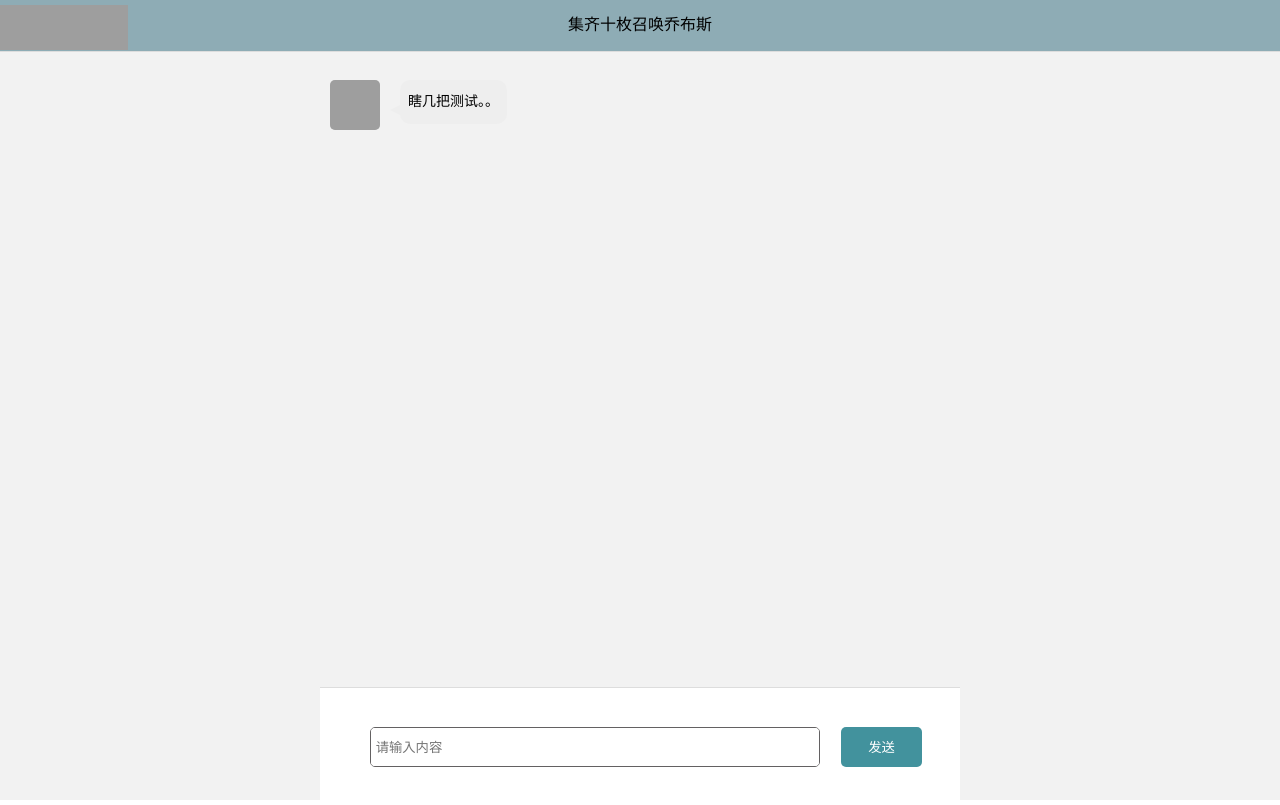
After one commit to SunJX23/FleaMarket, a PHP site: page /chat.html in a window 1280 px wide. The commit adds this page. Run offline with PHP 8.4, Linux system fonts and the light colour scheme; a stand-in replaces the project's code that opens the database connection; some libraries are stand-ins or nearby versions; grey boxes are pictures that could not be loaded.

Commit message:
add chat(guagua)

```diff
--- a/FleaMarket/back_end/Error.php
+++ b/FleaMarket/back_end/Error.php
@@ -6,11 +6,12 @@ class Error
 
     private $error = array(
         'PARAM_DROP'    => array(101, '参数缺失'),
-        'USER_LOST'     => array(202, '无用户信息'),
+        'USER_LOST'     => array(102, '无用户信息'),
         'INSERT_FAILED' => array(201, '数据插入失败'),
         'UPDATE_FAILED' => array(202, '数据更新失败'),
         'DELETE_FAILED' => array(203, '数据删除失败'),
         'UPLOADIMG_FAILED' => array(204, '图片上传失败'),
+        'GETDATA_FAILED'=> array(205, '获取数据失败'),
     );
 
     private $flea = array(
--- /dev/null
+++ b/FleaMarket/chat.html
@@ -0,0 +1,411 @@
+<!DOCTYPE html>
+<html>
+<head>
+	<title>contacts</title>
+	<meta charset="utf-8">
+	<script type="text/javascript" src="js/jquery-3.1.1.min.js"></script>
+    <meta name="viewport" content="width=device-width,height=device-height,initial-scale=1.0, minimum-scale=1.0, maximum-scale=1.0, user-scalable=no">
+	<style type="text/css">
+	    .container_two{
+	    	position: absolute;
+	    	display: block;
+	    	width: 100%;
+	      	height: 100%;
+	    	left: 0;
+	    	top: 0;
+	    	background: #f2f2f2;
+
+	    	-webkit-perspective: 500;
+            -moz-perspective: 500;
+            -ms-perspective: 500;
+    		perspective: 500;
+	        -ms-transform: perspective(500px);
+           	-moz-transform: perspective(500px); /*重要*/
+            transform-style: preserve-3d; /*重要*/
+            transition: all .3s;
+	    }
+	    .flipper{
+	    	position: relative;
+	    	margin: 0px;
+	    	width: 100%;
+	    	height: 100%;
+	    	transform-style: preserve-3d;
+	    }
+	    .container:hover .flipper{
+	    	transform: rotateY(180deg);
+	    }
+	    .front,.back{
+	    	position: absolute;
+	    	left: 0;
+	    	top: 0;
+	    	backface-visibility: hidden;
+	    	width: 100%;
+	    	height: 100%;
+	    }
+	    .front{
+	    	transform: rotateY(0deg);
+	    }
+	    .back{
+	    	transform: rotateY(-180deg);
+	    }
+	    body{
+			background:url() no-repeat;
+			background-size:100%;
+		}
+		@media all and (min-width: 640px) {
+		    body,html,.wenwen-footer,.speak_window{
+		    	width:640px!important;
+		    	margin:0 auto;
+		    }
+		    .speak_window,.wenwen-footer{
+		    	left:50%!important;
+		    	margin-left:-320px
+		    }
+		}
+		input,button{outline:none;}
+		.his_Name{
+			width: 100%;
+			position: fixed;
+			top: -5px;
+			left: 0;
+			background: #8eacb5;
+			border-bottom: solid 1px #ddd;
+			box-sizing: border-box;
+			text-align: center;
+		}
+
+		.wenwen-footer{
+			width:100%;
+			position:fixed;
+			bottom:-5px;
+			left:0;
+			background:#fff;
+			padding:3%;
+			border-top:solid 1px #ddd;
+			box-sizing:border-box;
+		}
+		.wenwen_btn,.wenwen_help{
+			width:15%;
+			text-align:center;
+		}
+		.wenwen_btn img,.wenwen_help img{
+			height:40px;
+		}
+		.wenwen_text{
+			height:40px;
+			border-radius:5px;
+			border:solid 1px #636162;
+			box-sizing:border-box;
+			width:80%;
+			text-align:center;
+			overflow:hidden;
+			margin-left:2%;
+		}
+		.circle-button{
+			padding:0 5px;
+		}
+		.wenwen_text .circle-button{
+			font-size:14px;
+			color:#666;
+			line-height:38px;
+		}
+		.write_box{
+			background:#fff;
+			width:100%;
+			height:40px;
+			line-height:40px;
+		}
+		.write_box input{
+			height:40px;
+			padding:0 5px;
+			line-height:40px;
+			width:100%;
+			box-sizing:border-box;
+			border:0;
+		}
+		.wenwen_help button{
+			width:95%;
+			background:#42929d;
+			color:#fff;
+			border-radius:5px;
+			border:0;
+			height:40px;
+		}
+		#wenwen{
+			height:100%;
+		}
+		.speak_window{
+			overflow-y:scroll;
+			height:90%;
+			width:100%;
+			position: fixed;
+			top:70px;
+			left:0;
+		}
+		.speak_box{
+			margin-bottom:70px;
+			padding:10px;
+		}
+		.question,.answer{
+			margin-bottom:10px;
+		}
+		.question{
+			text-align:right;
+		}
+		.question div{
+			display:inline-block;
+		}
+		.left{float:left;}
+		.right{float:right;}
+		.clear{clear:both;}
+		.heard_img{
+			height:50px;
+			width:50px;
+			border-radius:5px;
+			overflow:hidden;
+			background:#ddd;
+		}
+		.heard_img img{
+			width:100%;
+			height:100%;
+		}
+		.question_text,.answer_text{
+			box-sizing:border-box;
+			position:relative;
+			display:table-cell;
+			min-height:50px;
+		}
+		.question_text{
+			padding-right:20px;
+		}
+		.answer_text{
+			padding-left:20px;
+		}
+		.question_text p,.answer_text p{
+			border-radius:10px;
+			padding:.5rem;
+			margin:0;
+			font-size:14px;
+			line-height:28px;
+			box-sizing:border-box;
+			vertical-align:middle;
+			display:table-cell;
+			word-wrap:break-word;
+		}
+		.answer_text p{
+			background:#eeeeee;
+		}
+		.question_text p{
+			background:#42929d;
+			color:#eeeeee;
+			text-align:left;
+		}
+		.question_text i,.answer_text i{
+			width:0;height:0;
+			border-top:5px solid transparent;
+			border-bottom:5px solid transparent;
+			position:absolute;
+			top:25px;
+		}
+		.answer_text i{
+			border-right:10px solid #eeeeee;
+			left:10px;
+		}
+		.question_text i{
+			border-left:10px solid #42929d;
+			right:10px;
+		}
+		.answer_text p a{
+			color:#42929d;
+			display:inline-block;
+		}
+		.write_list{
+			position:absolute;
+			left:0;width:100%;
+			background:#f9fbfd;
+			border-top:solid 1px #ddd;
+			padding:5px;
+			line-height:30px;
+		}
+		.change{
+			float: left;
+			width: 10%;
+			height: 45px;
+			background: url(images/返回.png) no-repeat;
+			border: none;
+			margin-top: 10px;
+		}
+	</style>
+</head>
+<body>
+    <div class="container_two" id="container_two">
+        <div class="flipper">
+        	<div class="front">
+        		<div class="his_Name">
+			        <button class="change" onclick="changeback()"></button>
+			        <div class="yourName" style="float: left;width: 80%;">
+			        	<p class="nicheng">集齐十枚召唤乔布斯</p>
+			        </div>
+			        <div class="tip" style="float: right;width: 10%;"></div>
+			    </div>
+			    <div class="speak_window">
+						<div class="speak_box">
+							<div class="answer">
+									<div class="heard_img left">
+										<img src="images/头像.jpg">
+									</div>
+									<div class="answer_text">
+										<p>瞎几把测试。。</p>
+										<i></i>
+									</div>
+							</div>
+						</div>
+				</div>
+				<div class="wenwen-footer">
+					<div class="wenwen_text left">
+					    <div class="write_box">
+					        <input type="text" class="left" onKeyUp="keyup()" placeholder="请输入内容"  id="input_msg" />
+					    </div>
+					</div>
+					<div class="wenwen_help right">
+					    <button onClick="up_say()" class="right">发送</button>
+					</div>
+					<div style="opacity:0;" class="clear"></div>
+				</div>
+        	</div>
+        	<div class="back">
+        		<div class="his_Name" style="height: 65px;">
+			        <div class="yourName" style="float: left;width: 100%;height: 60px">
+			        	<p style="font-size: 18px">联系人</p>
+			        </div>
+			    </div>
+        	    <div class="show" style="position: absolute; top: 60px; height: 90%;width: 100%;" onclick="turn_msg()">
+        	    	<div class="speak_contacts" style="width: 100%;height: 60px;border-bottom: solid 1px #d4e1e6;margin-top: 10px;">
+        	    		<div class="img_box" style="float: left;width: 20%;text-align: center;">
+        	    			<img src="images/头像.jpg" style="width: 50px;height: 50px; border-radius: 5px;">
+        	    		</div>
+        	    		<div style="float: left;width: 80%;">
+        	    			<span style="font-size: 14px;color: #4f5258;" class="nicheng">昵称</span>
+        	    			<br>
+        	    			<span style="font-size: 13px;color: #989b9c;">找个月黑风高的夜晚交易吧</span>
+        	    		</div>
+        	    	</div>
+        	    </div>
+        	</div>
+        </div>
+    </div>
+</body>
+<script>
+	function changeback(){
+		var my_slide=$('.speak_window');
+		if(my_slide.css('left')=='0px'){
+			my_slide.animate({
+				left:'100%'
+			})
+		}
+		var rotated = document.getElementsByClassName("container_two")[0];
+		rotated.style.transform = "rotateY(180deg)";
+		autoWidth();
+		for_bottom();
+		//向后端获取数据
+		/*
+		var hol = $(this).attr("rel");
+		var data = "action=getlink&id="+hol;
+		$.getJSON("server.php",data, function(json){
+			$("#name").html(json.name);
+			$("#sex").html(json.sex);
+			$("#tel").html(json.tel);
+			$("#email").html(json.email);
+		});
+		*/
+	}
+	function turn_msg(){
+		var rotated = document.getElementsByClassName("container_two")[0];
+		rotated.style.transform = "rotateY(0deg)";
+		var hol = $(this).attr("rel");
+		var data = "action=getlink&id="+hol;
+		$.getJSON("contacts.php",data, function(json){
+			$("#speak_you").html(json.sex);
+			$("#speak_my").html(json.tel);
+			$("#speak_myimg").html(json.email);
+			$("#speak_youimg").html(json.email);
+		});
+	}
+	///////////测试,点击返回发送后
+	function up_say(){
+		$('.write_list').remove();
+	    var text = $('.write_box input').val(),
+	        str  = '<div class="question">';
+	        str += '<div class="heard_img right"><img src="images/头像.jpg"/></div>';
+	        str += '<div class="question_text clear"><p>'+text+'</p><i></i>';
+	        str += '</div></div>';
+	    if(text == ''){
+	        alert('请输入消息内容');
+	        $('.write_box input').focus();
+	    }else{
+	        $('.speak_box').append(str);
+	        $('.write_box input').val('');
+	        $('.write_box input').focus();
+	        //给后端传数据
+	        /*
+	        $.ajax({
+				type:'POST',
+				url:'',
+				contentType: "application/json;charset=utf-8",
+		        dataType: 'json',
+		        date:{},
+		        success: function (response) {
+		            if (response.d == "SendOk") {
+		            $('#message').val("");
+		            $('#btn_send').val("发送");
+		            $('#btn_send').button();
+		            }
+		        },
+			});
+			*/
+
+	        //对方回复间距
+	        autoWidth();
+	        for_bottom();
+	        setTimeout(function(){
+	        	//对方头像和回复内容
+	            var ans  = '<div class="answer"><div class="heard_img left"><img src="images/头像.jpg"/></div>';
+	            	ans += '<div class="answer_text"><p>您发送的文字是：'+text+'</p><i></i>';
+	        		ans += '</div></div>';
+	        	$('.speak_box').append(ans);
+				for_bottom();
+	        },1000);
+	    }
+	}
+	//回车事件
+	document.onkeydown = function(key){
+		if(!key){
+			key = window.event;
+		}
+		if((key.keyCode || key.which) == 13){
+			up_say(document.getElementById('input_msg').value);
+		}
+	}
+	//监听键盘输入
+	function keyup(){
+		var footer_height = $('.wenwen-footer').outerHeight(),
+			text = $('.write_box input').val(),
+			str = '<div class="write_list">'+text+'</div>';
+		if (text == '' || text == undefined){
+			$('.write_list').remove();
+		}else{
+			$('.wenwen-footer').append(str);
+			$('.write_list').css('bottom',footer_height);
+		}
+	}
+	function for_bottom(){
+		var speak_height = $('.speak_box').height();
+		$('.speak_box,.speak_window').animate({scrollTop:speak_height},500);
+	}
+	function autoWidth(){
+		$('.question_text').css('max-width',$('.question').width()-60);
+	}
+	autoWidth();
+</script>
+<script type="text/javascript" src="js/jquery-1.11.1.min.js"></script>
+</html>
```
Also changed, not shown: FleaMarket/back_end/Model.php (+44 -0 lines), FleaMarket/images/back.png (added), FleaMarket/images/market.png (added).
